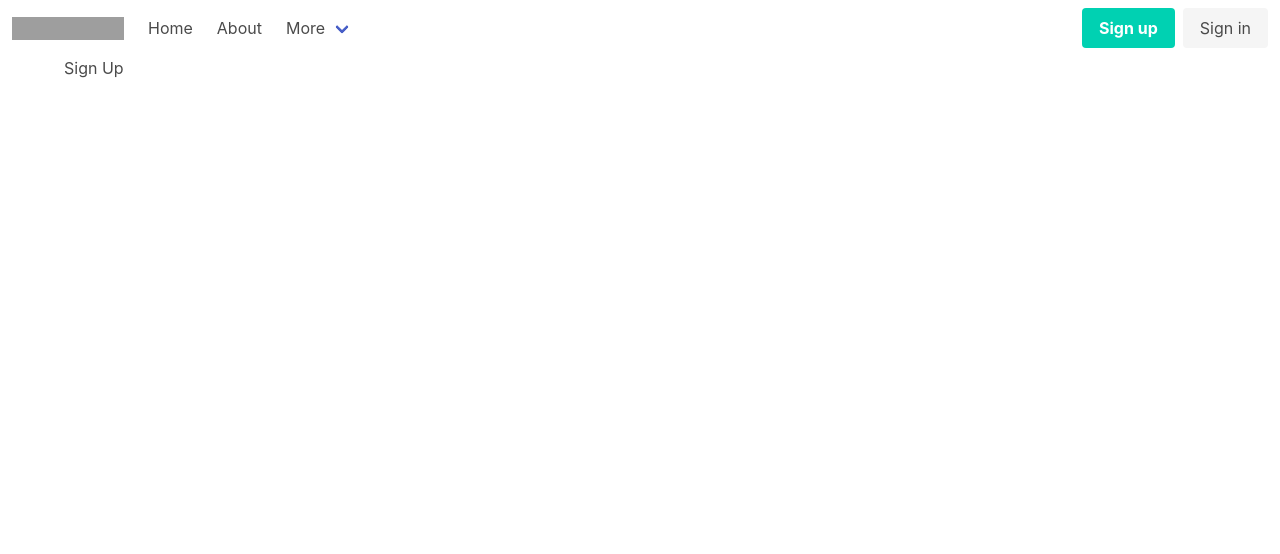
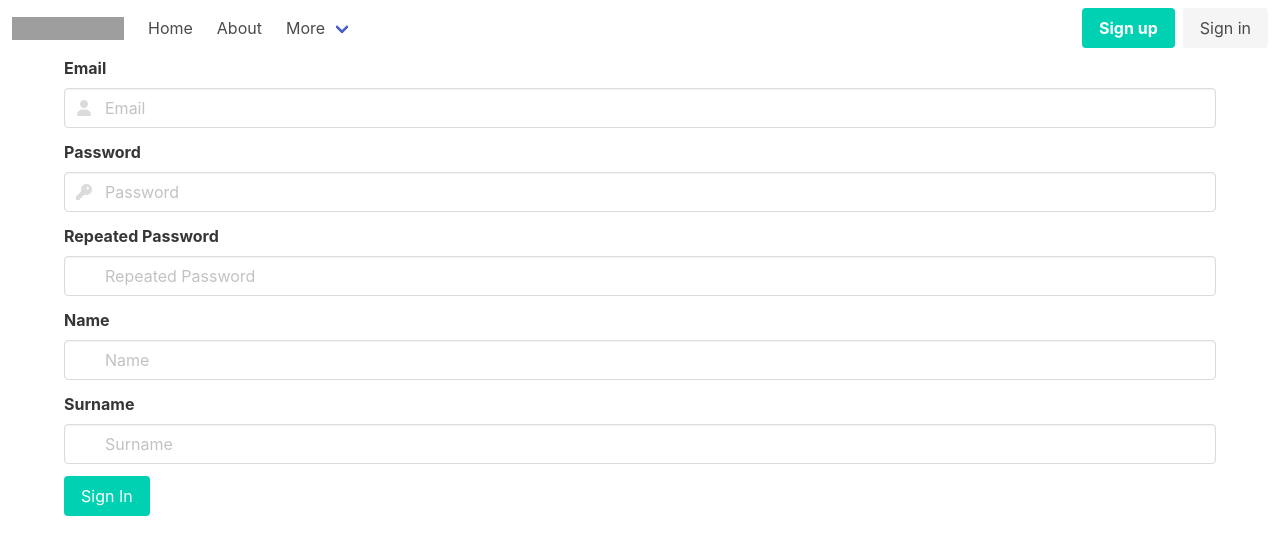
Before and after one commit to jurgisjaska/binbogami-web, a Vue app: page /signup in a window 1280 px wide. Shown: the top 554 px of the page. Built offline with nearby package versions, Linux system fonts and the light colour scheme; grey boxes are pictures that could not be loaded.

Commit message:
Adds rudimentary form field component

```diff
--- /dev/null
+++ b/src/component/form/FormField.vue
@@ -0,0 +1,21 @@
+<script setup>
+defineProps({
+  label: String,
+  type: String,
+  placeholder: String,
+  model: Object,
+  icon: String
+})
+</script>
+
+<template>
+  <div class="field">
+    <div class="label">{{ label }}</div>
+    <div class="control has-icons-left">
+      <input type="{{ type }}" class="input" :placeholder="placeholder || label" :value="model">
+      <span class="icon is-small is-left">
+          <i class="fas {{ icon }}"></i>
+        </span>
+    </div>
+  </div>
+</template>
--- /dev/null
+++ b/src/component/form/SignupForm.vue
@@ -0,0 +1,64 @@
+<script setup>
+import { ref } from "vue"
+import axios from "axios"
+import FormField from "@/component/form/FormField.vue"
+
+const email = ref("")
+const password = ref("")
+const repeatedPassword = ref("")
+const name = ref("")
+const surname = ref("")
+
+const signin = () => {
+  const data = {
+    "email": email.value,
+    "password": password.value,
+    "repeated_password": repeatedPassword.value,
+    "name": name.value,
+    "surname": surname.value
+  }
+
+  console.log(data)
+  return
+
+  axios.post("auth", data)
+    .then((response) => {
+      console.log(response)
+    })
+    .catch((error) => {
+      console.log(error)
+    })
+}
+</script>
+
+<template>
+  <form class="signin-form" @submit.prevent="signin">
+
+    <div class="field">
+      <div class="label">Email</div>
+      <div class="control has-icons-left">
+        <input type="email" class="input" placeholder="Email" v-model="email">
+        <span class="icon is-small is-left">
+          <i class="fas fa-user"></i>
+        </span>
+      </div>
+    </div>
+
+    <div class="field">
+      <div class="label">Password</div>
+      <div class="control has-icons-left">
+        <input type="password" class="input" placeholder="Password" v-model="password">
+        <span class="icon is-small is-left">
+          <i class="fas fa-key"></i>
+        </span>
+      </div>
+    </div>
+
+    <FormField label="Repeated Password" type="password" icon="fa-key" :model="repeatedPassword"/>
+    <FormField label="Name" type="text" icon="fa-key" :model="name"/>
+    <FormField label="Surname" type="text" icon="fa-key" :model="surname"/>
+
+    <button type="submit" class="button is-primary">Sign In</button>
+
+  </form>
+</template>
--- a/src/view/SigninView.vue
+++ b/src/view/SigninView.vue
@@ -4,7 +4,7 @@ import SigninForm from "@/component/form/SigninForm.vue"
 
 <template>
   <div class="signin-view">
-    <SigninForm></SigninForm>
+    <SigninForm/>
   </div>
 </template>
 
--- a/src/view/SignupView.vue
+++ b/src/view/SignupView.vue
@@ -1,10 +1,11 @@
 <script setup>
 
+import SignupForm from "@/component/form/SignupForm.vue"
 </script>
 
 <template>
 <div class="signup-view">
-  Sign Up
+  <SignupForm/>
 </div>
 </template>
 
```
